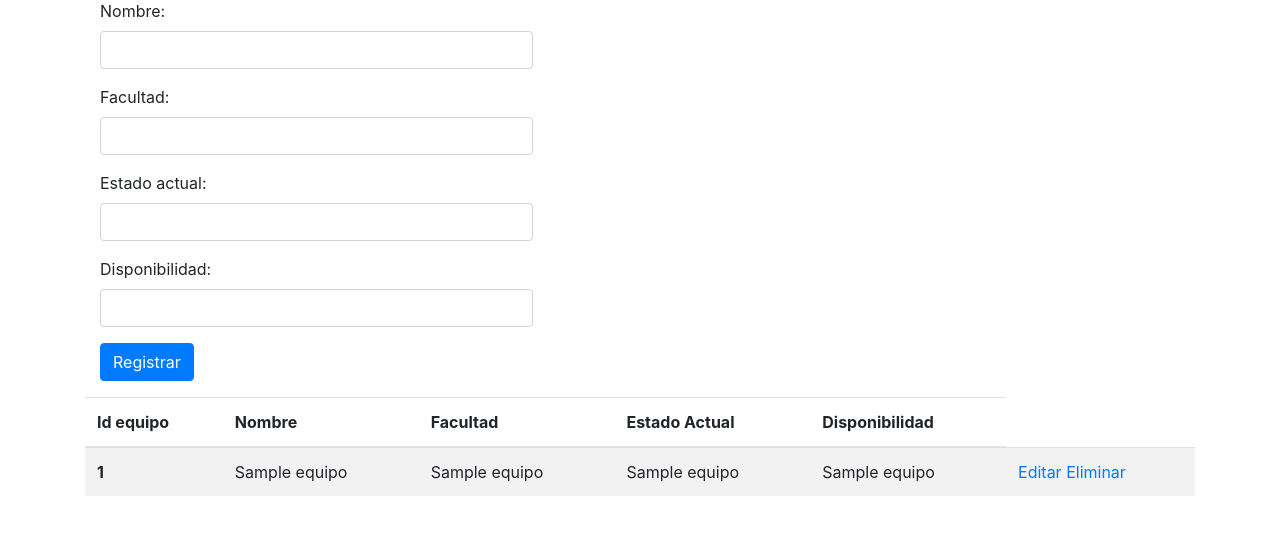
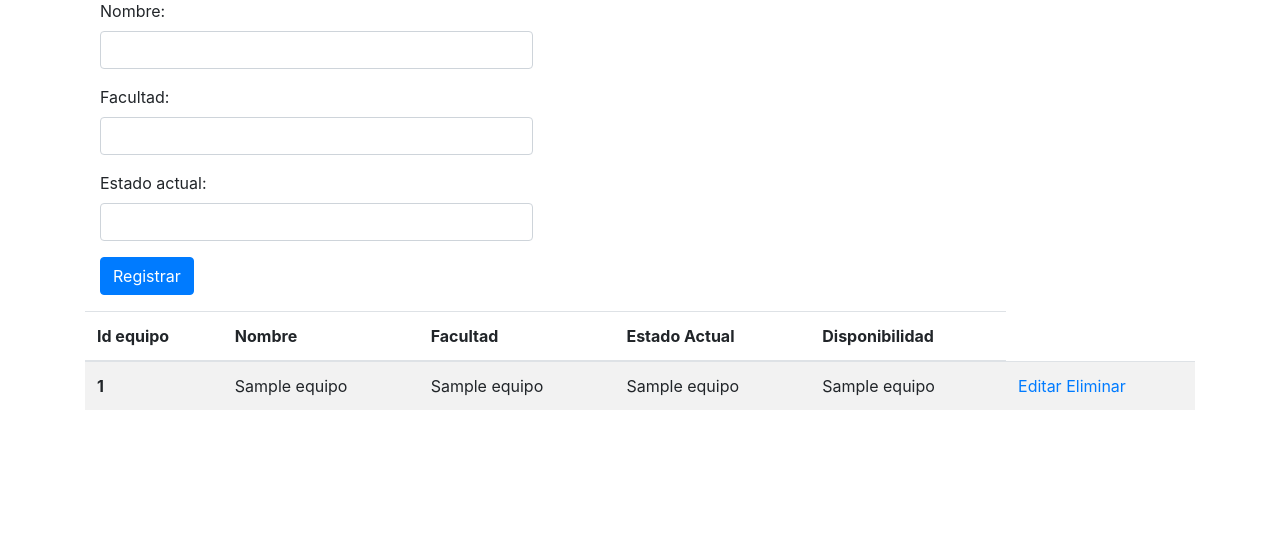
Before and after one commit to santtury/ProyectoAudiovisuales, a Flask app: template app/static/templates/registrarEquipo.html in a window 1280 px wide. Shown: the part 81-616 px from the top of the page. Run offline with Flask 2, Linux system fonts and the light colour scheme; the template is opened without the code that fills it: most values are stand-ins (such as "Sample title", 1, 10 or a date in 2020); parts of the project's set-up code (start-up, migrations or seed data) failed here and were passed over; some libraries are stand-ins or nearby versions.

Commit message:
Update registrarEquipo.html

```diff
--- a/app/static/templates/registrarEquipo.html
+++ b/app/static/templates/registrarEquipo.html
@@ -71,16 +71,6 @@
 
                 </div>
 
-                <div class="form-group">
-
-
-                    <label>Disponibilidad:</label>
-
-
-                    <input type="text" class="form-control" name="disponibilidad">
-
-
-                </div>
 
 
                 <div class="form-group">
```
